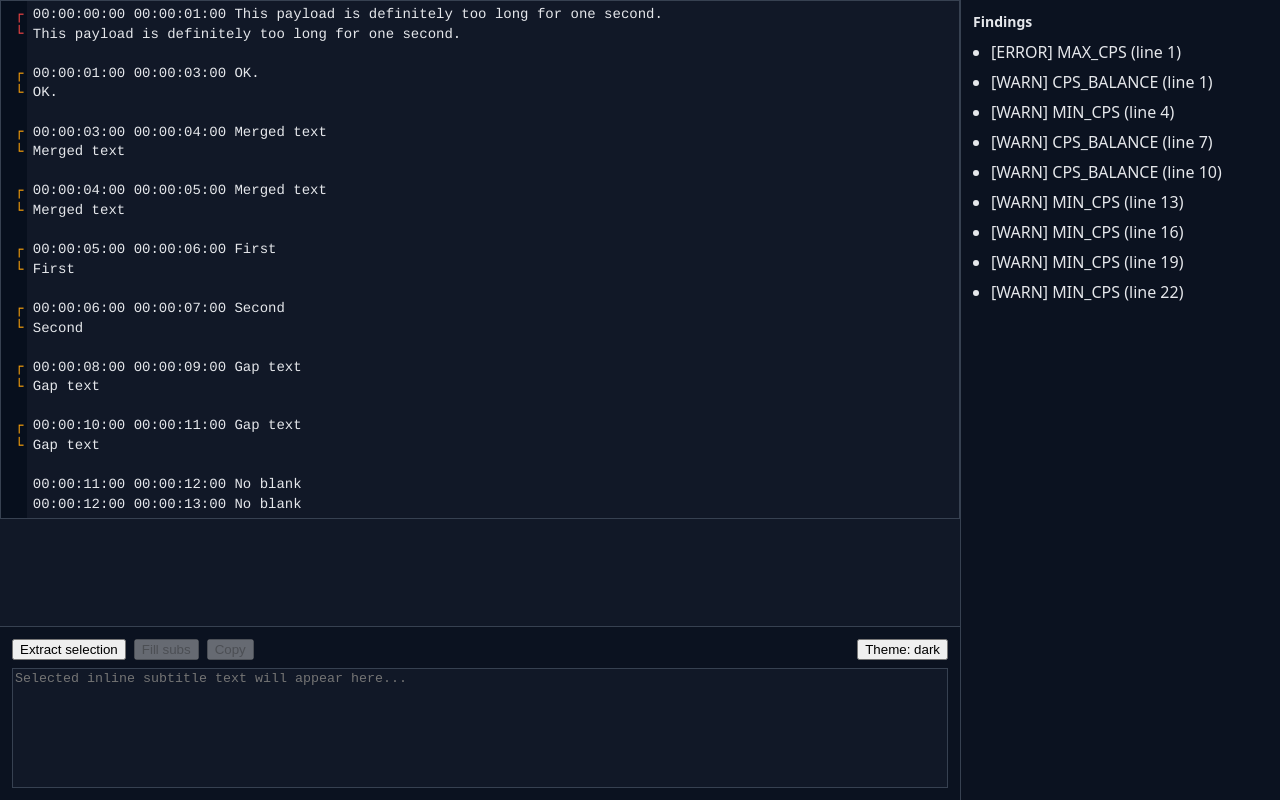
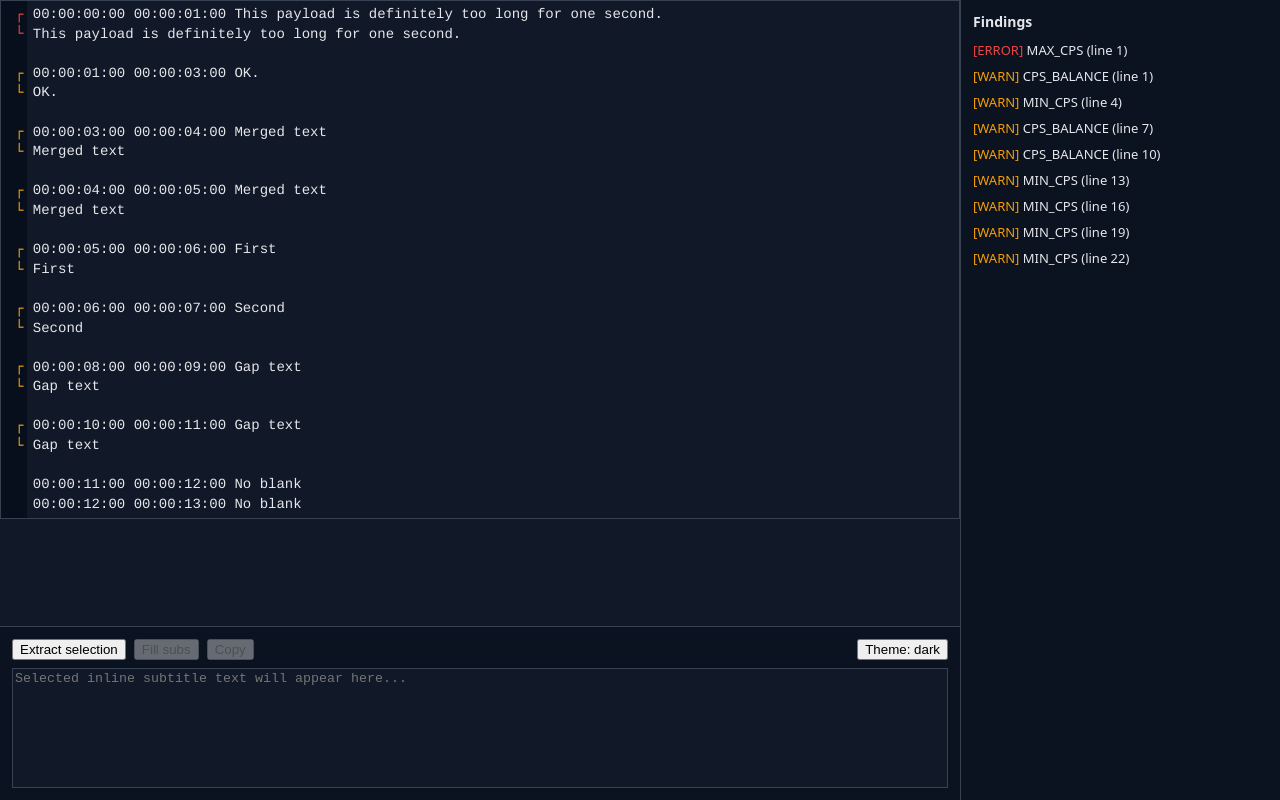
Before and after one commit to weiying-chen/sub, a React (Vite) app: page / in a window 1280 px wide. Built offline with nearby package versions, Linux system fonts and the light colour scheme.

Commit message:
Color sidebar severity tags

```diff
--- a/src/App.tsx
+++ b/src/App.tsx
@@ -22,13 +22,18 @@ import { sampleSubtitles } from "./fixtures/subtitles"
 
 const FINDINGS_SIDEBAR_WIDTH = 320
 
-function formatFindingSummary(finding: Finding): string {
+function getFindingParts(finding: Finding): {
+  severityLabel: string
+  severityColor: string
+  detail: string
+} {
   const severity =
-    "severity" in finding && finding.severity
-      ? finding.severity.toUpperCase()
-      : "INFO"
+    "severity" in finding && finding.severity ? finding.severity : "warn"
+  const severityLabel = `[${severity.toUpperCase()}]`
+  const severityColor = severity === "error" ? "var(--danger)" : "var(--warning)"
   const line = finding.lineIndex + 1
-  return `[${severity}] ${finding.type} (line ${line})`
+  const detail = `${finding.type} (line ${line})`
+  return { severityLabel, severityColor, detail }
 }
 
 export default function App() {
@@ -152,12 +157,25 @@ export default function App() {
         {findings.length === 0 ? (
           <div style={{ fontSize: 13, color: "var(--muted)" }}>No findings.</div>
         ) : (
-          <ul style={{ margin: 0, paddingLeft: 18, display: "grid", gap: 8 }}>
-            {findings.map((finding, index) => (
-              <li key={`${finding.type}-${finding.lineIndex}-${index}`}>
-                {formatFindingSummary(finding)}
-              </li>
-            ))}
+          <ul
+            style={{
+              margin: 0,
+              padding: 0,
+              listStyle: "none",
+              display: "grid",
+              gap: 8,
+              fontSize: 13,
+            }}
+          >
+            {findings.map((finding, index) => {
+              const { severityLabel, severityColor, detail } = getFindingParts(finding)
+              return (
+                <li key={`${finding.type}-${finding.lineIndex}-${index}`}>
+                  <span style={{ color: severityColor }}>{severityLabel}</span>{" "}
+                  <span>{detail}</span>
+                </li>
+              )
+            })}
           </ul>
         )}
       </aside>
```
Also changed, not shown: 1 other file (tests, documents, lock files or other folders).
